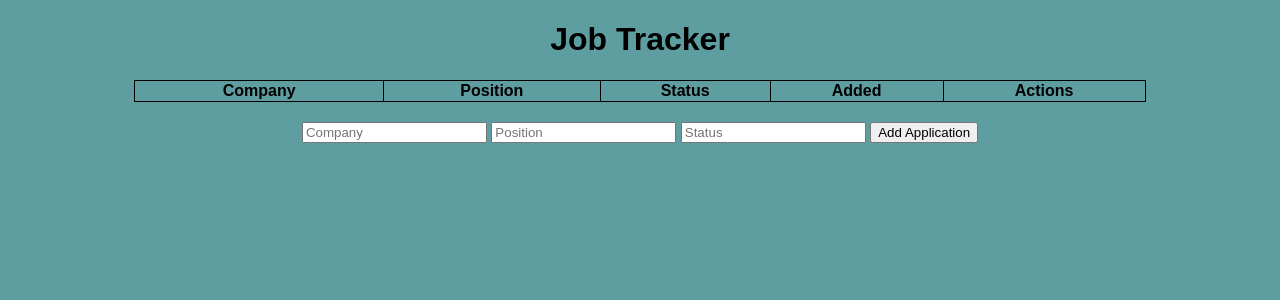
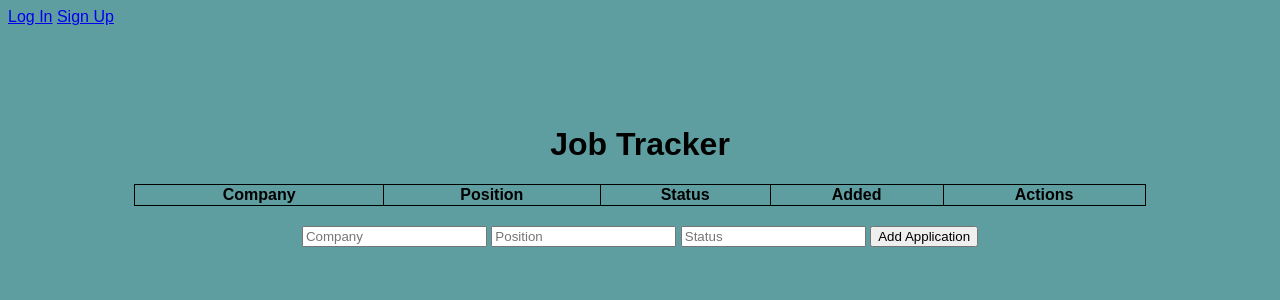
Before and after one commit to brkykhrmn/Job-Tracker, a Flask app: page / in a window 1280 px wide. Shown: the top 300 px of the page. Run offline with Flask 3, Linux system fonts and the light colour scheme; lists and menus that the app fills with data are empty.

Commit message:
sign up function added

```diff
--- a/app.py
+++ b/app.py
@@ -1,10 +1,17 @@
-from flask import Flask, render_template, request, redirect
+from flask import Flask, render_template, request, redirect, url_for
 from flask_sqlalchemy import SQLAlchemy
 from datetime import datetime
+from flask_login import UserMixin
+from flask_wtf import FlaskForm
+from wtforms import StringField, PasswordField, SubmitField
+from wtforms.validators import InputRequired, length, ValidationError
+from flask_bcrypt import Bcrypt
 
 app = Flask(__name__)
 app.config['SQLALCHEMY_DATABASE_URI'] = 'sqlite:///test.db'
 db = SQLAlchemy(app)
+bcrypt = Bcrypt(app)
+app.config['SECRET_KEY'] = "secretkey"
 
 class Job(db.Model):
     id = db.Column(db.Integer, primary_key=True)
@@ -15,6 +22,29 @@ class Job(db.Model):
 
     def __repr__(self):
         return '<Job %r>' %self.id
+
+class User(db.Model, UserMixin):
+    id = db.Column(db.Integer, primary_key=True)
+    username = db.Column(db.String(50), nullable=False, unique=True)
+    password = db.Column(db.String(50), nullable=False)
+
+
+class SignUp(FlaskForm):
+    username = StringField(validators = [InputRequired(), length(min = 4, max = 20)], render_kw={"placeholder": "Username"})
+    password = PasswordField(validators = [InputRequired(), length(min = 4, max = 20)], render_kw={"placeholder": "Password"})
+    submit = SubmitField("Sign Up")
+
+    def validate_username(self, username):
+        user_check = User.query.filter_by(username=username.data).first()
+
+        if user_check:
+            raise ValidationError("Nah")
+
+class LogIn(FlaskForm):
+    username = StringField(validators = [InputRequired(), length(min = 4, max = 20)], render_kw={"placeholder": "Username"})
+    password = PasswordField(validators = [InputRequired(), length(min = 4, max = 20)], render_kw={"placeholder": "Password"})
+    submit = SubmitField("Log In")
+
 
 @app.route("/", methods=['POST', 'GET'])
 def index():
@@ -71,7 +101,29 @@ def update(id):
         return render_template("update.html", application_to_update=application_to_update)
 
 
+@app.route("/log_in")
+def log_in():
+    form = LogIn()
+
+
+
+    return render_template("/log_in.html", form=form)
+
+@app.route("/sign_up", methods=["GET", "POST"])
+def sign_up():
+    form = SignUp()
+
+    if form.validate_on_submit():
+        hashed_password = bcrypt.generate_password_hash(form.password.data)
+
+        new_user = User(username = form.username.data, password=hashed_password)
+        db.session.add(new_user)
+        db.session.commit()
+        return redirect(url_for('log_in'))
+
+    return render_template("/sign_up.html", form=form)
+
 if __name__ == "__main__":
     with app.app_context():
         db.create_all()
-    app.run(host="0.0.0.0", port=3000)
+    app.run(host="0.0.0.0", port=3000, debug=True)
--- a/static/css/main.css
+++ b/static/css/main.css
@@ -5,6 +5,7 @@ body{
 
 h1{
     text-align: center;
+    margin-top: 100px;
 }
 
 #table,td,th{
@@ -17,7 +18,12 @@ h1{
     width: 80%;
 }
 
-form{
+#signup, #login{
+    display: inline;
+    margin-left: 90%;
+}
+
+#jobadd{
     margin-top: 20px;
     text-align: center;
 }
--- a/templates/index.html
+++ b/templates/index.html
@@ -7,6 +7,8 @@
     <link rel="stylesheet" href="{{url_for('static', filename='css/main.css')}}">
 </head>
 <body>
+    <a href="{{url_for('log_in')}}">Log In</a>
+    <a href="{{url_for('sign_up')}}">Sign Up</a>
     <h1>Job Tracker</h1>
 
     <table id="table">
@@ -32,7 +34,7 @@
         {% endfor%}
     </table>
 
-    <form action="/" method="POST">
+    <form action="/" method="POST" id="jobadd">
         <input type="text" name="Company" id="company" placeholder="Company">
         <input type="text" name="Position" id="position" placeholder="Position">
         <input type="text" name="Status" id="status" placeholder="Status">
```
Also changed, not shown: templates/log_in.html (added, +17 -0 lines), templates/sign_up.html (added, +17 -0 lines).
